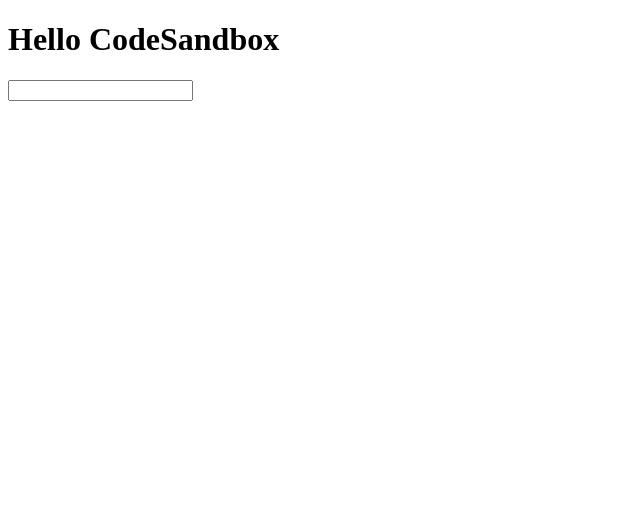
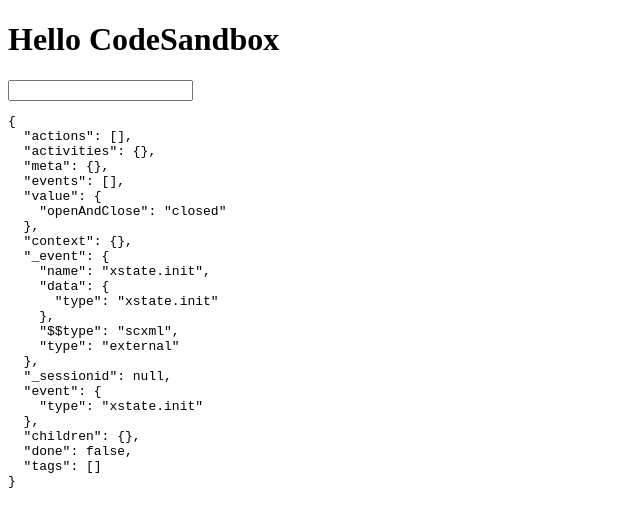
Before and after one commit to eunjae-lee/autocomplete-xstate-poc, a React (Create React App) app: page / in a window 1280 px wide. Shown: the top 526 px of the page, without its empty margins (0-640 px from the left). Built offline with nearby package versions, Linux system fonts and the light colour scheme.

Commit message:
make it parallel

```diff
--- a/src/Autocomplete.js
+++ b/src/Autocomplete.js
@@ -30,13 +30,18 @@ const searchMachine = Machine({
 
 const dropdownMachine = Machine({
   id: "dropdown",
-  initial: "closed",
+  type: "parallel",
   states: {
-    closed: {
-      on: { TOGGLE: "opened", OPEN: "opened" }
-    },
-    opened: {
-      on: { TOGGLE: "closed", CLOSE: "closed" }
+    openAndClose: {
+      initial: "closed",
+      states: {
+        closed: {
+          on: { OPEN: "opened" }
+        },
+        opened: {
+          on: { CLOSE: "closed" }
+        }
+      }
     }
   }
 });
@@ -86,7 +91,7 @@ export default () => {
         onFocus={onFocus}
         onBlur={onBlur}
       />
-      {dropdownState.value === "opened" && (
+      {dropdownState.value.openAndClose === "opened" && (
         <ul className="dropdown">
           {(searchState.context.hits || []).map((hit, index) => {
             return (
@@ -97,7 +102,7 @@ export default () => {
           })}
         </ul>
       )}
-      {/* <pre>{JSON.stringify(highlightState, null, 2)}</pre> */}
+      <pre>{JSON.stringify(dropdownState, null, 2)}</pre>
     </div>
   );
 };
```
